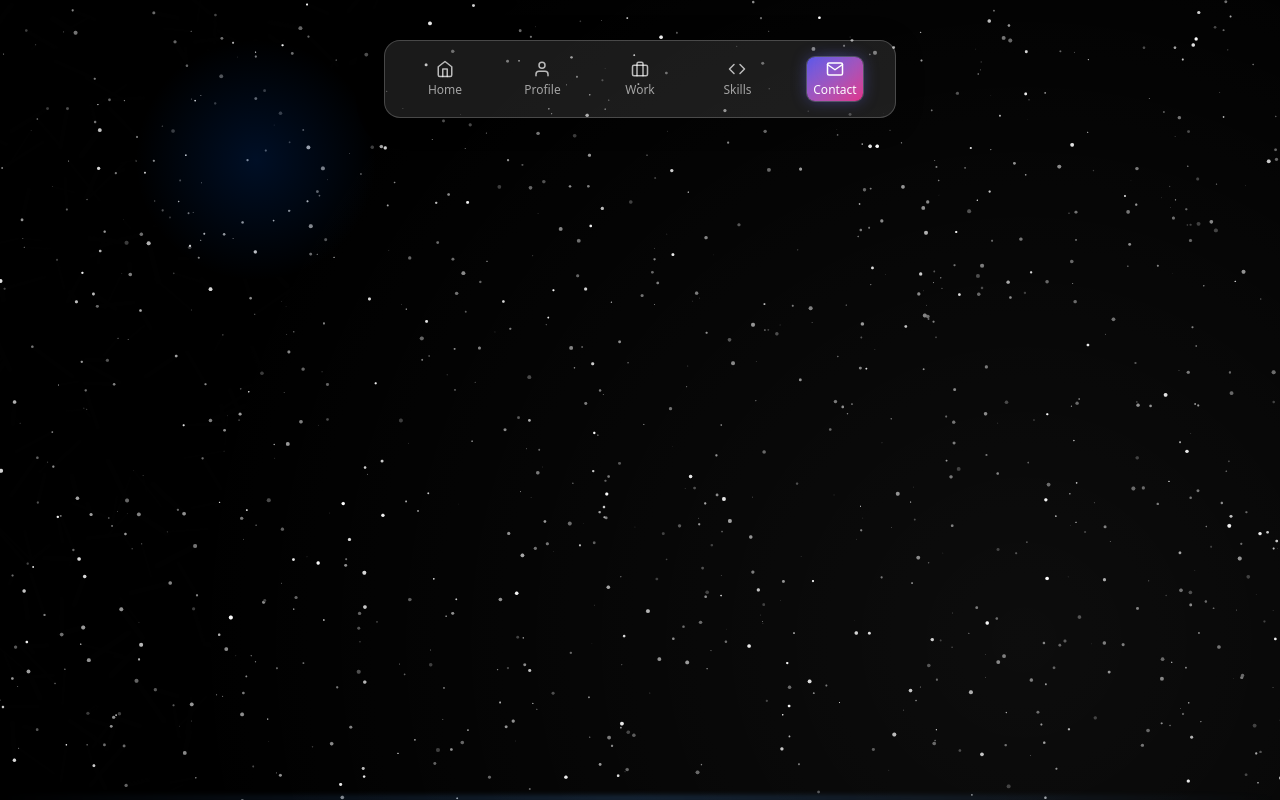
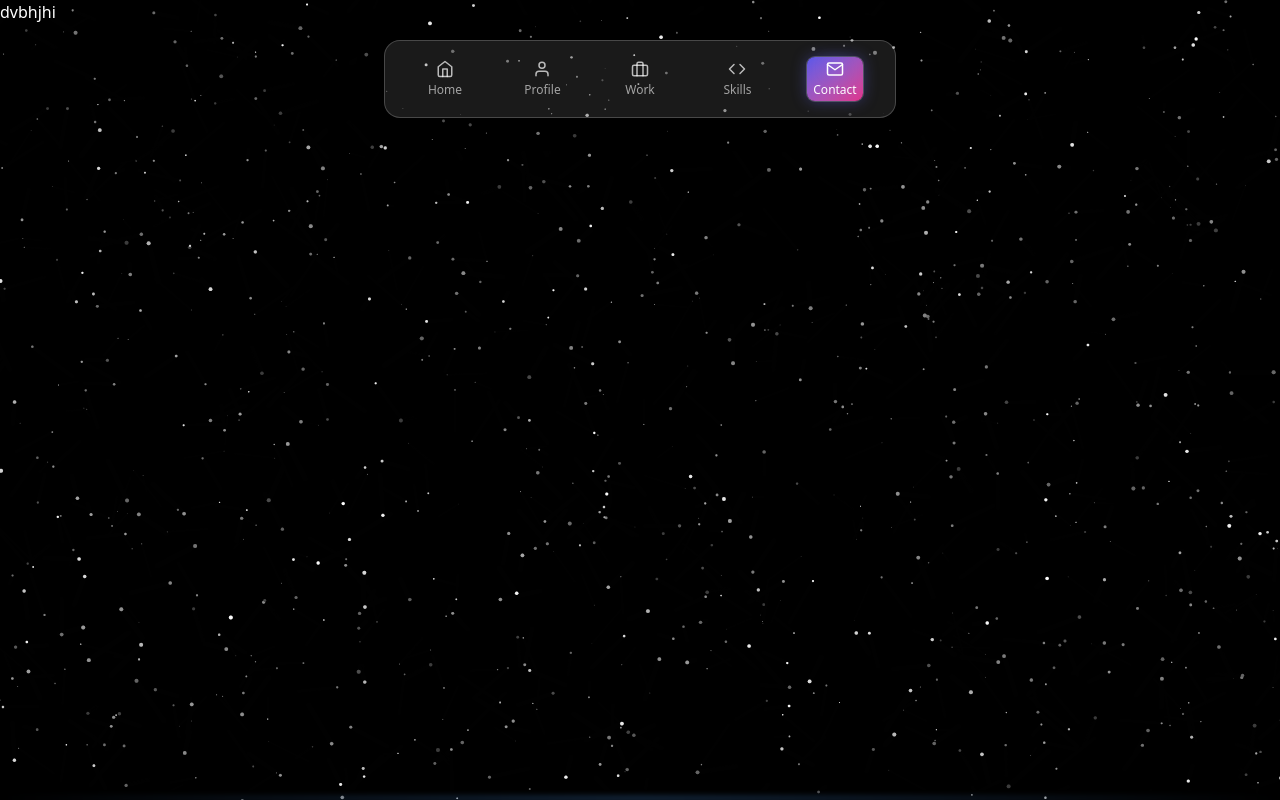
Before and after one commit to Dharmaraj001/Portfolio, a React (Vite) app in the folder client/: page /contact in a window 1280 px wide. Built offline with nearby package versions, Linux system fonts and the light colour scheme.

Commit message:
Some changes made in app.jsx

```diff
--- a/client/src/App.jsx
+++ b/client/src/App.jsx
@@ -1,6 +1,5 @@
 import React from "react";
 import { Routes, Route, useLocation } from "react-router-dom";
-import { AnimatePresence, motion } from "framer-motion";
 import ScrollToTop from "./Ui/ScrollToTop";
 
 import Navbar from "./Components/Navbar/navbar";
@@ -12,113 +11,38 @@ import Contact from "./Components/Contact/Contact";
 import Starfield from "./Ui/Starfield";
 import BottomGlowLine from "./Ui/BottomGlowLine";
 
-const pageVariants = {
-  initial: { opacity: 0, y: 20 },
-  animate: { opacity: 1, y: 0 },
-  exit: { opacity: 0, y: -20 },
-};
-
 const App = () => {
   const location = useLocation();
   const hideNavbarFooter = location.pathname === "/";
 
   return (
-    <>
+    <div className="min-h-screen relative overflow-hidden">
+      {/* 🌌 Background starfield */}
+      <div className="fixed inset-0 z-0">
+        <Starfield />
+      </div>
 
-    <div className="min-h-screen">
 
-      {/* 🌌 Background gradient */}
-      {/* <div className="fixed inset-0 bg-[radial-gradient(circle_at_20%_20%,#1a1a1a,#000_90%)] bg-fixed" /> */}
-      <div className="fixed inset-0 z-0">
-      <Starfield />
-      </div>
+  <div className="relative z-10">
       <ScrollToTop />
 
-      {/* Optional glowing background effects */}
-      <div className="absolute inset-0 bg-[radial-gradient(circle_at_20%_20%,rgba(0,100,255,0.15),transparent_10%)]" />
-      <div className="absolute inset-0 bg-[radial-gradient(circle_at_80%_80%,rgba(255,255,255,0.05),transparent_70%)]" />
-
-
-
+      {/* Navbar (hidden on home if needed) */}
       {!hideNavbarFooter && <Navbar />}
 
-      <AnimatePresence mode="wait">
-        <Routes location={location} key={location.pathname}>
-          <Route
-            path="/"
-            element={
-              <motion.div
-                variants={pageVariants}
-                initial="initial"
-                animate="animate"
-                exit="exit"
-                transition={{ duration: 0.6 }}
-              >
-                <Hero />
-              </motion.div>
-            }
-          />
-          <Route
-            path="/about"
-            element={
-              <motion.div
-                variants={pageVariants}
-                initial="initial"
-                animate="animate"
-                exit="exit"
-                transition={{ duration: 0.6 }}
-              >
-                <About />
-              </motion.div>
-            }
-          />
-          <Route
-            path="/projects"
-            element={
-              <motion.div
-                variants={pageVariants}
-                initial="initial"
-                animate="animate"
-                exit="exit"
-                transition={{ duration: 0.6 }}
-              >
-                <Projects />
-              </motion.div>
-            }
-          />
-          <Route
-            path="/skills"
-            element={
-              <motion.div
-                variants={pageVariants}
-                initial="initial"
-                animate="animate"
-                exit="exit"
-                transition={{ duration: 0.6 }}
-              >
-                <Skills />
-              </motion.div>
-            }
-          />
-          <Route
-            path="/contact"
-            element={
-              <motion.div
-                variants={pageVariants}
-                initial="initial"
-                animate="animate"
-                exit="exit"
-                transition={{ duration: 0.6 }}
-              >
-                <Contact />
-              </motion.div>
-            }
-          />
-        </Routes>
-      </AnimatePresence>
+      {/* Page routes */}
+      <Routes>
+        <Route path="/" element={<Hero />} />
+        <Route path="/about" element={<About />} />
+        <Route path="/projects" element={<Projects />} />
+        <Route path="/skills" element={<Skills />} />
+        <Route path="/contact" element={<Contact />} />
+      </Routes>
+
+      {/* Bottom glowing line */}
       <BottomGlowLine />
     </div>
-    </>
+    </div>
+
   );
 };
 
--- a/client/src/Components/Contact/Contact.jsx
+++ b/client/src/Components/Contact/Contact.jsx
@@ -2,7 +2,9 @@ import React from 'react'
 
 const Contact = () => {
     return(
-        <h1>Contact</h1>
+        <div className=''>
+             dvbhjhi
+        </div>
     )
 }
 
```
